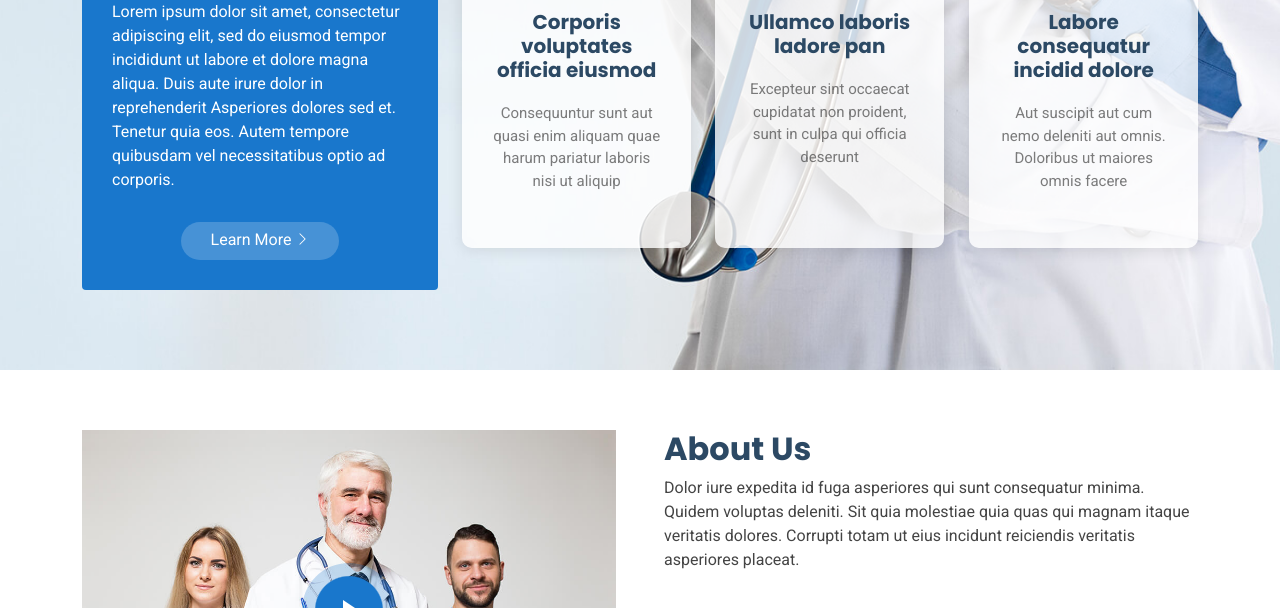
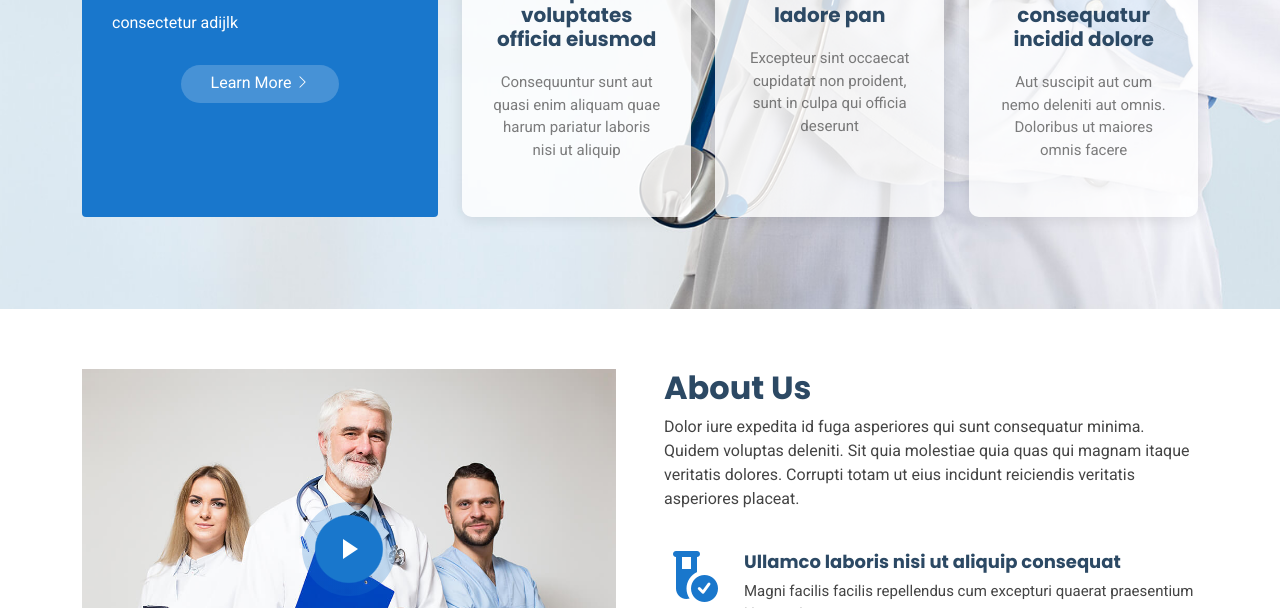
Before and after one commit to OMaryann/Medilab, a plain HTML site: page index.html in a window 1280 px wide. Shown: the part 492-1100 px from the top of the page. Drawn offline with Linux system fonts and the light colour scheme.

```diff
--- a/index.html
+++ b/index.html
@@ -112,7 +112,7 @@
       <div class="container position-relative">
 
         <div class="welcome position-relative" data-aos="fade-down" data-aos-delay="100">
-          <h2>WELCOME TO MEDILAB</h2>
+          <h2>WELCOME TO MEDILAB </h2>
           <p>We are team of talented designers making websites with Bootstrap</p>
         </div><!-- End Welcome -->
 
@@ -121,9 +121,7 @@
             <div class="why-box" data-aos="zoom-out" data-aos-delay="200">
               <h3>Why Choose Medilab?</h3>
               <p>
-                Lorem ipsum dolor sit amet, consectetur adipiscing elit, sed do eiusmod tempor incididunt ut labore et dolore magna aliqua. Duis aute irure dolor in reprehenderit
-                Asperiores dolores sed et. Tenetur quia eos. Autem tempore quibusdam vel necessitatibus optio ad corporis.
-              </p>
+             consectetur adijlk
               <div class="text-center">
                 <a href="#about" class="more-btn"><span>Learn More</span> <i class="bi bi-chevron-right"></i></a>
               </div>
```
